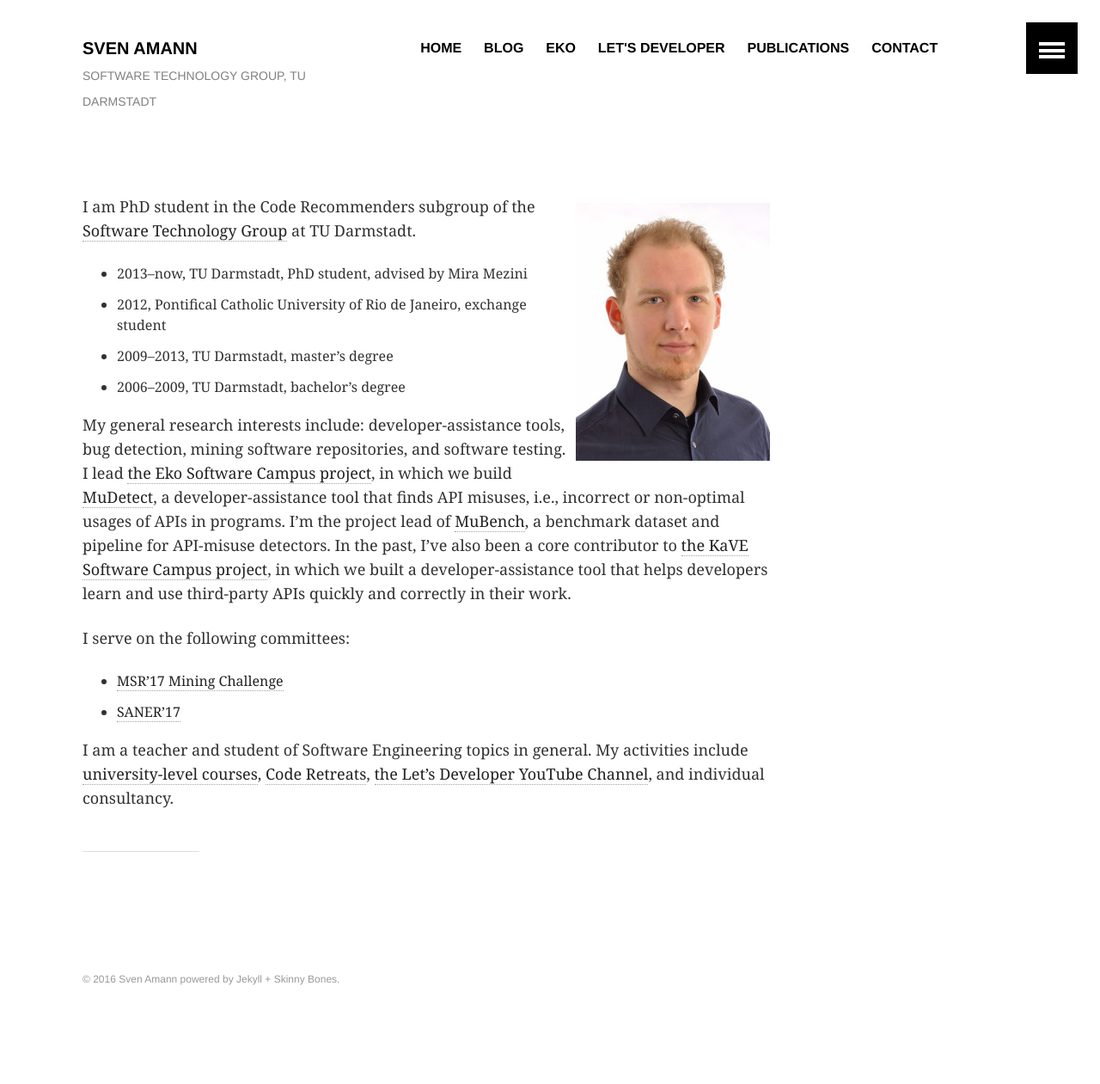
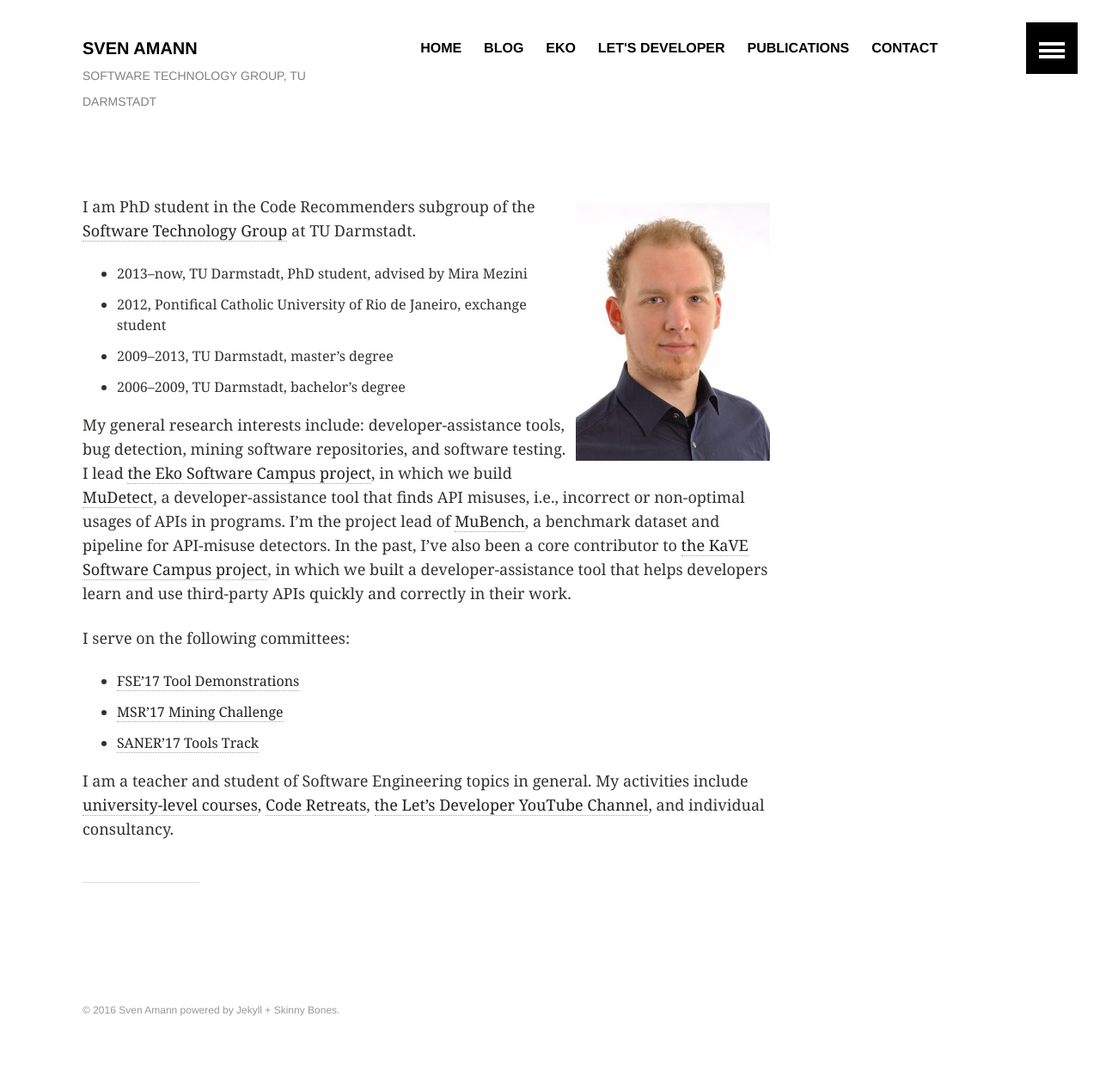
Before and after one commit to salsolatragus/sven-amann.de, a Jekyll site: the page built from index.md, in a window 1280 px wide. Shown: the whole page at 86% size. Built offline with Jekyll 4.4.1, drawn with Linux system fonts in a browser that asks for light colours; before the commit the page ends 1225 px from its top, so only the background shows below that.

Commit message:
Add FSE PC membership.

```diff
--- a/index.md
+++ b/index.md
@@ -19,8 +19,9 @@ In the past, I've also been a core contributor to [the KaVE Software Campus pr
 
 I serve on the following committees:
 
+  * [FSE'17 Tool Demonstrations](http://esec-fse17.uni-paderborn.de/call_tooldemos.php)
   * [MSR'17 Mining Challenge](http://2017.msrconf.org/#/challenge)
-  * [SANER'17](http://saner.aau.at/call-for-papers-tool-track/)
+  * [SANER'17 Tools Track](http://saner.aau.at/call-for-papers-tool-track/)
 
 I am a teacher and student of Software Engineering topics in general. My activities include
 [university-level courses](http://www.stg.tu-darmstadt.de/staff/sven_amann/),
```
